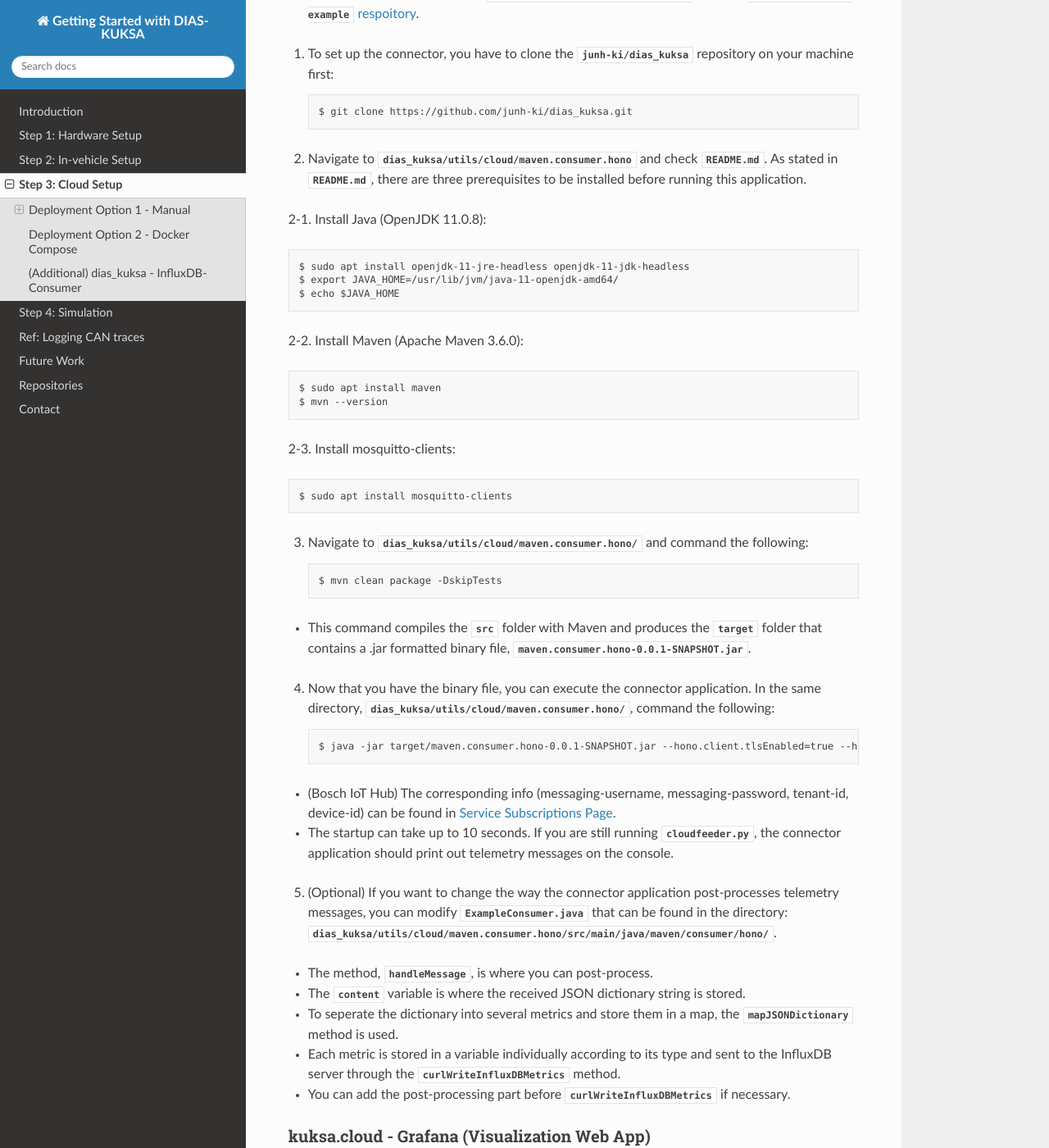
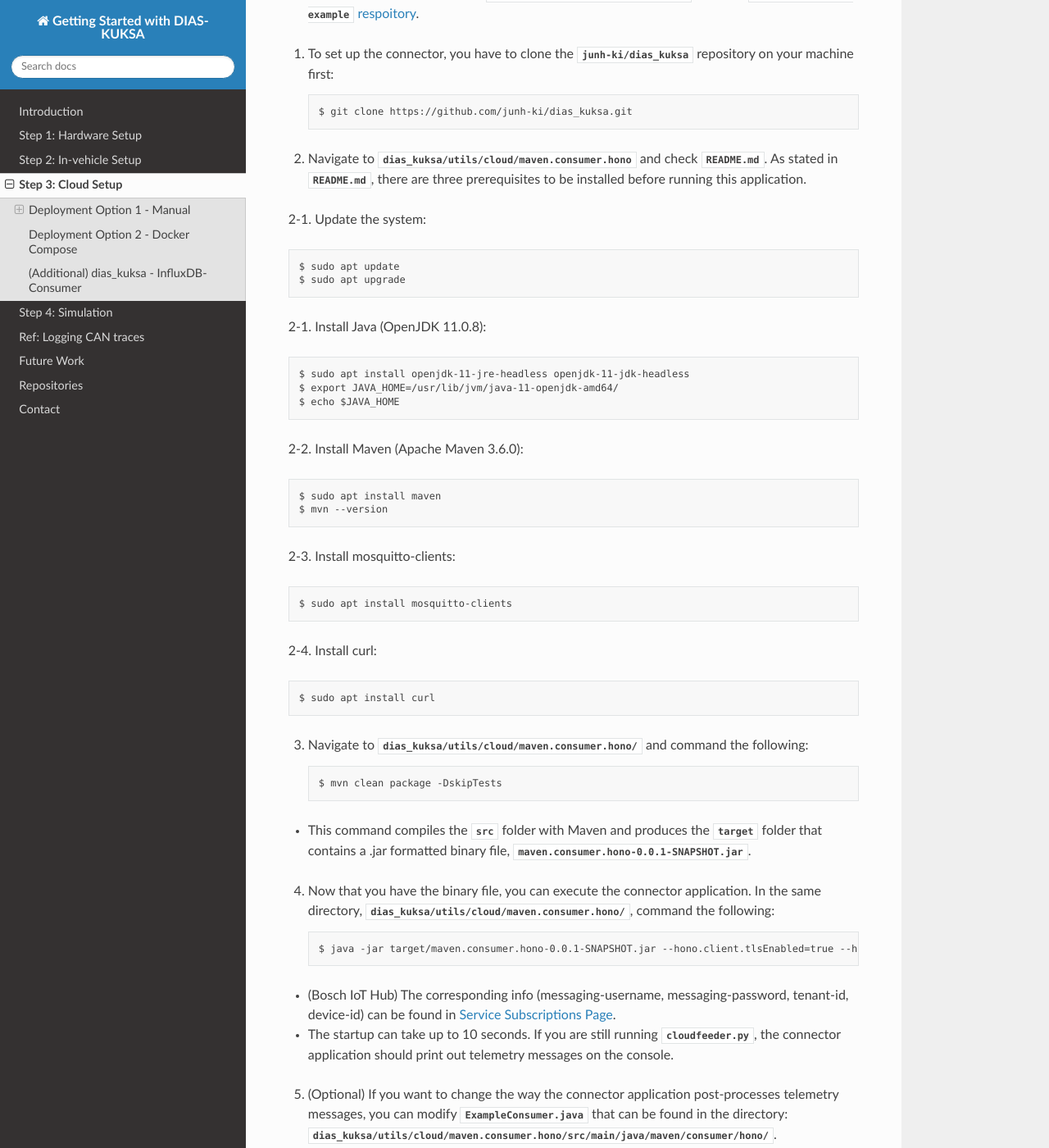
Before and after one commit to junh-ki/dias_kuksa_doc, a Sphinx documentation site: the page built from docs/source/contents/cloud.rst, in a window 1280 px wide and 1400 px high, scrolled down 8103 px. Shown: the whole window at 82% size. Built offline with Sphinx 7.4.7 and the Read the Docs theme 2.0.0, drawn with Linux system fonts in a browser that asks for light colours; formulas are drawn with MathJax 3.

Commit message:
small details

```diff
--- a/docs/source/contents/cloud.rst
+++ b/docs/source/contents/cloud.rst
@@ -231,6 +231,11 @@
 
 2. Navigate to `dias_kuksa/utils/cloud/maven.consumer.hono` and check `README.md`. As stated in `README.md`, there are three prerequisites to be installed before running this application.
 
+2-1. Update the system::
+
+    $ sudo apt update
+    $ sudo apt upgrade
+
 2-1. Install Java (OpenJDK 11.0.8)::
 
     $ sudo apt install openjdk-11-jre-headless openjdk-11-jdk-headless
@@ -245,6 +250,10 @@
 2-3. Install mosquitto-clients::
 
     $ sudo apt install mosquitto-clients
+
+2-4. Install curl::
+
+    $ sudo apt install curl
 
 3. Navigate to `dias_kuksa/utils/cloud/maven.consumer.hono/` and command the following::
 
```
